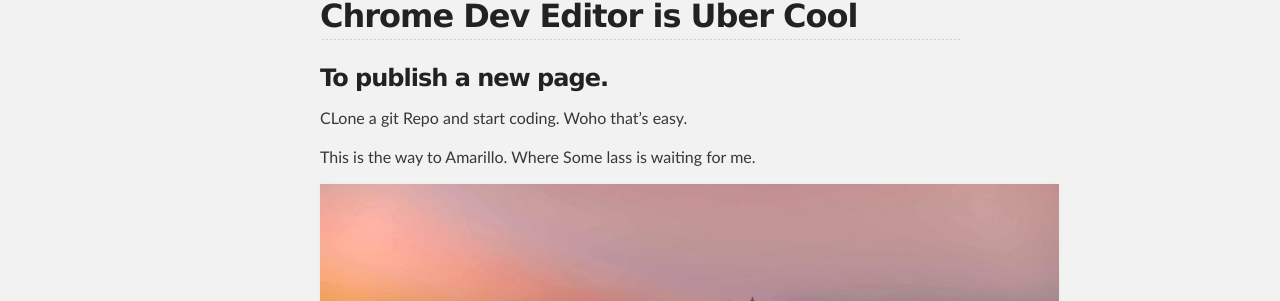
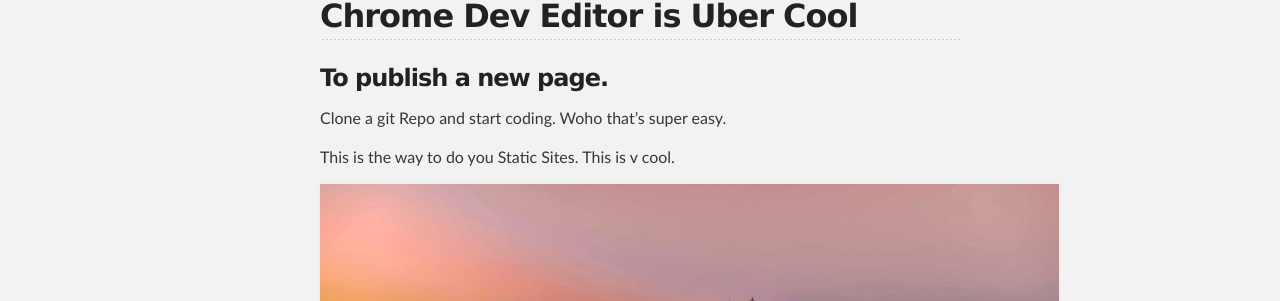
Before and after one commit to dindigit/dindigit.github.io, a Jekyll site: the page built from _posts/2014-06-30-we-love-chrome-dev-editor.md, in a window 1280 px wide. Shown: the part 265-566 px from the top of the page. Built offline with Jekyll 4.4.1, drawn with Linux system fonts in a browser that asks for light colours.

Commit message:
Updated '_posts/2014-06-30-we-love-chrome-dev-editor.md' via CloudCannon

```diff
--- a/_posts/2014-06-30-we-love-chrome-dev-editor.md
+++ b/_posts/2014-06-30-we-love-chrome-dev-editor.md
@@ -8,8 +8,8 @@
 
 ### To publish a new page.
 
-CLone a git Repo and start coding. Woho that's easy.
+Clone a git Repo and start coding. Woho that's super easy.
 
-This is the way to Amarillo. Where Some lass is waiting for me.
+This is the way to do you Static Sites. This is v cool.
 
 ![](/uploads/versions/italianvillage---x----1072-572x---.jpg)
```
